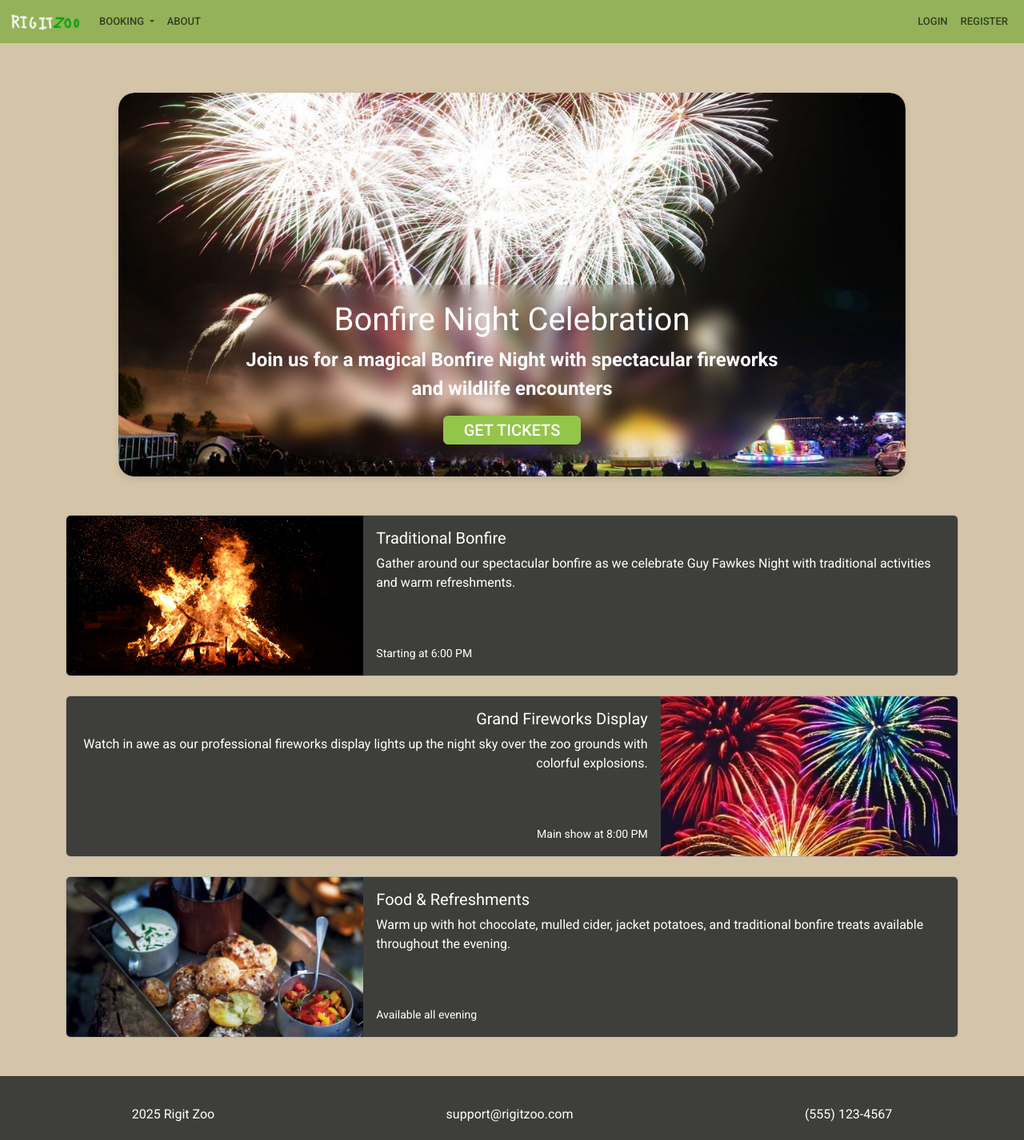
After one commit to legchunk/django-zoo, a Django app: page /events/fireworks in a window 1280 px wide. The commit adds this page. Shown: the whole page at 80% size. Run offline with Django 4.2, Linux system fonts and the light colour scheme; some libraries are stand-ins or nearby versions; some web fonts are replaced.

Commit message:
add event page for fireworks, will do santas workshop page later™

```diff
--- a/rigitZoo/static/css/style.css
+++ b/rigitZoo/static/css/base.css
@@ -3,6 +3,31 @@ body {
     min-height: 100vh;
     display: flex;
     flex-direction: column;
+}
+
+#carousel {
+    border-radius: 20px;
+    max-height: 70vh;
+    margin: 20px 100px;
+    overflow: hidden;
+    box-shadow: 0 4px 8px rgba(0, 0, 0, 0.1);
+}
+
+.carousel-inner {
+    border-radius: 20px;
+}
+
+.carousel-caption {
+    backdrop-filter: blur(10px);
+    border-radius: 999px;
+}
+
+.carousel-item img {
+    width: 100%;
+    /* Changed from 50% to fill the width */
+    height: 60vh;
+    /* Increased from 20vh */
+    object-fit: cover;
 }
 
 .form-text {
--- a/rigitZoo/website/templates/pages/base.html
+++ b/rigitZoo/website/templates/pages/base.html
@@ -7,7 +7,7 @@
     <title>Rigit Zoo</title>
     <link rel="stylesheet" href="{% static 'css/bootstrap.min.css' %}">
     <link rel="stylesheet" href="{% static 'css/nerd-font.min.css' %}">
-    <link rel="stylesheet" href="{% static 'css/style.css' %}">
+    <link rel="stylesheet" href="{% static 'css/base.css' %}">
     <script src="https://cdn.jsdelivr.net/npm/@popperjs/core@2.11.8/dist/umd/popper.min.js" integrity="sha384-I7E8VVD/ismYTF4hNIPjVp/Zjvgyol6VFvRkX/vR+Vc4jQkC+hVqc2pM8ODewa9r" crossorigin="anonymous"></script>
     <script src="https://cdn.jsdelivr.net/npm/bootstrap@5.3.8/dist/js/bootstrap.min.js" integrity="sha384-G/EV+4j2dNv+tEPo3++6LCgdCROaejBqfUeNjuKAiuXbjrxilcCdDz6ZAVfHWe1Y" crossorigin="anonymous"></script>
     {% block head_extra %} {% endblock %}
--- /dev/null
+++ b/rigitZoo/website/templates/pages/events/fireworks.html
@@ -0,0 +1,77 @@
+{% extends 'pages/base.html' %}
+{% load static %}
+{% block content %}
+<div class="content m-5">
+    <div id="carousel" class="carousel slide" data-bs-ride="carousel">
+        <div class="carousel-inner fw-bold">
+            <div class="carousel-item active">
+                <img src="{% static 'images/fireworks_event/banner.png' %}" class="d-block" alt="Fireworks showcase banner">
+                <div class="carousel-caption d-none d-md-block">
+                    <h1>Bonfire Night Celebration</h1>
+                    <p class="fs-4">Join us for a magical Bonfire Night with spectacular fireworks and wildlife encounters</p>
+                    <a class="btn btn-success fs-5 w-25" href="{% url 'booking' %}" >Get Tickets</a>
+                </div>
+            </div>
+        </div>
+    </div>
+
+    <div class="container mt-5">
+        <div class="row justify-content-center">
+            <div class="col-12 d-flex flex-column align-items-center gap-4">
+
+                <div class="card w-100 bg-dark text-white">
+                    <div class="row g-0">
+                        <div class="col-md-4">
+                            <img src="{% static 'images/fireworks_event/bonfire.jpg' %}" class="img-fluid rounded-start object-fit-cover" style="height: 200px; width: 100%;" alt="Bonfire">
+                        </div>
+                        <div class="col-md-8">
+                            <div class="card-body d-flex flex-column justify-content-between h-100">
+                                <div>
+                                    <h5 class="card-title">Traditional Bonfire</h5>
+                                    <p class="card-text">Gather around our spectacular bonfire as we celebrate Guy Fawkes Night with traditional activities and warm refreshments.</p>
+                                </div>
+                                <p class="card-text"><small>Starting at 6:00 PM</small></p>
+                            </div>
+                        </div>
+                    </div>
+                </div>
+
+                <div class="card w-100 bg-dark text-white">
+                    <div class="row g-0">
+                        <div class="col-md-8">
+                            <div class="card-body text-end d-flex flex-column justify-content-between h-100">
+                                <div>
+                                    <h5 class="card-title">Grand Fireworks Display</h5>
+                                    <p class="card-text">Watch in awe as our professional fireworks display lights up the night sky over the zoo grounds with colorful explosions.</p>
+                                </div>
+                                <p class="card-text"><small>Main show at 8:00 PM</small></p>
+                            </div>
+                        </div>
+                        <div class="col-md-4">
+                            <img src="{% static 'images/fireworks_event/fireworks-card.png' %}" class="img-fluid rounded-end object-fit-cover" style="height: 200px; width: 100%;" alt="Fireworks Display">
+                        </div>
+                    </div>
+                </div>
+
+                <div class="card w-100 bg-dark text-white">
+                    <div class="row g-0">
+                        <div class="col-md-4">
+                            <img src="{% static 'images/fireworks_event/food.png' %}" class="img-fluid rounded-start object-fit-cover" style="height: 200px; width: 100%;" alt="Hot Food">
+                        </div>
+                        <div class="col-md-8">
+                            <div class="card-body d-flex flex-column justify-content-between h-100">
+                                <div>
+                                    <h5 class="card-title">Food & Refreshments</h5>
+                                    <p class="card-text">Warm up with hot chocolate, mulled cider, jacket potatoes, and traditional bonfire treats available throughout the evening.</p>
+                                </div>
+                                <p class="card-text"><small>Available all evening</small></p>
+                            </div>
+                        </div>
+                    </div>
+                </div>
+
+            </div>
+        </div>
+    </div>
+</div>
+{% endblock %}
--- a/rigitZoo/website/urls.py
+++ b/rigitZoo/website/urls.py
@@ -11,5 +11,7 @@ urlpatterns = [
     path('logout', views.user_logout, name='logout'),
     path('booking', views.booking, name='booking'),
     path('booking/hotel', views.booking_hotel, name='hotel'),
-    path('booking/day', views.booking_day, name='day')
+    path('booking/day', views.booking_day, name='day'),
+    path('events/fireworks', views.fireworks, name='fireworks'),
+    path('events/santa', views.santa, name='santa')
 ]
--- a/rigitZoo/website/views.py
+++ b/rigitZoo/website/views.py
@@ -6,12 +6,20 @@ from django.conf import settings
 import requests
 from .forms import HotelBookingForm, DayBookingForm, LoginForm, CreateUserForm
 
-# Create your views here.
 def home(request):
     return render(request, 'pages/index.html')
 
 def booking(request):
     return render(request, 'pages/booking.html')
+
+def about(request):
+    return render(request, 'pages/about.html')
+
+def fireworks(request):
+    return render(request, 'pages/events/fireworks.html')
+
+def santa(request):
+    return render(request, 'pages/events/santa.html')
 
 def weather_data():
     key = settings.MY_API_KEY
@@ -43,9 +51,6 @@ def weather_data():
     context = {'data': data}
 
     return context
-
-def about(request):
-    return render(request, 'pages/about.html')
 
 def register(request):
     form = CreateUserForm()
```
Also changed, not shown: rigitZoo/static/css/index.css (+0 -26 lines), rigitZoo/website/templates/pages/events/santa.html (added, +8 -0 lines), rigitZoo/website/templates/pages/index.html (+7 -2 lines), rigitZoo/static/images/fireworks_event/banner.png (added), rigitZoo/static/images/fireworks_event/bonfire.jpg (added), rigitZoo/static/images/fireworks_event/fireworks-card.png (added), rigitZoo/static/images/fireworks_event/food.png (added).
